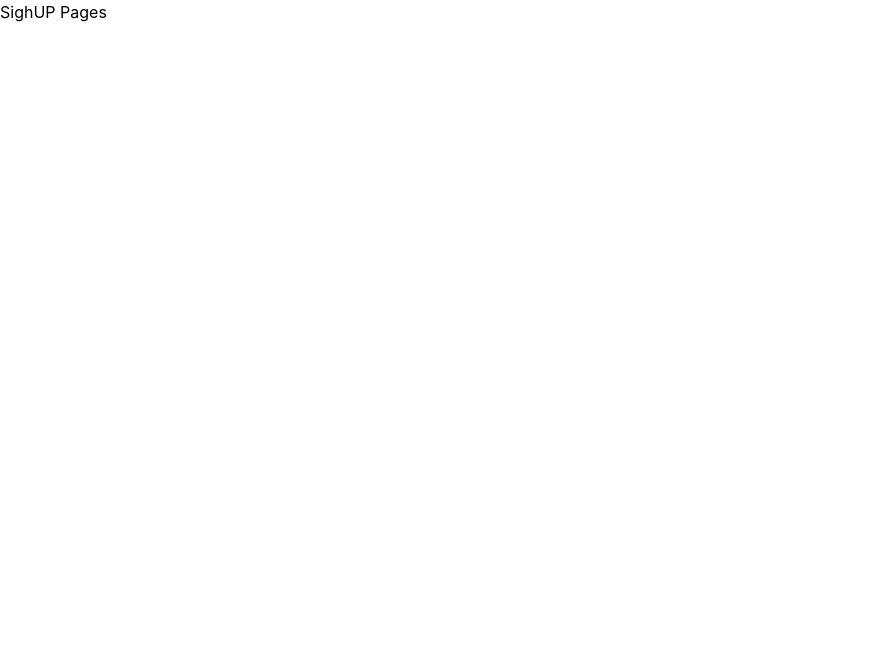
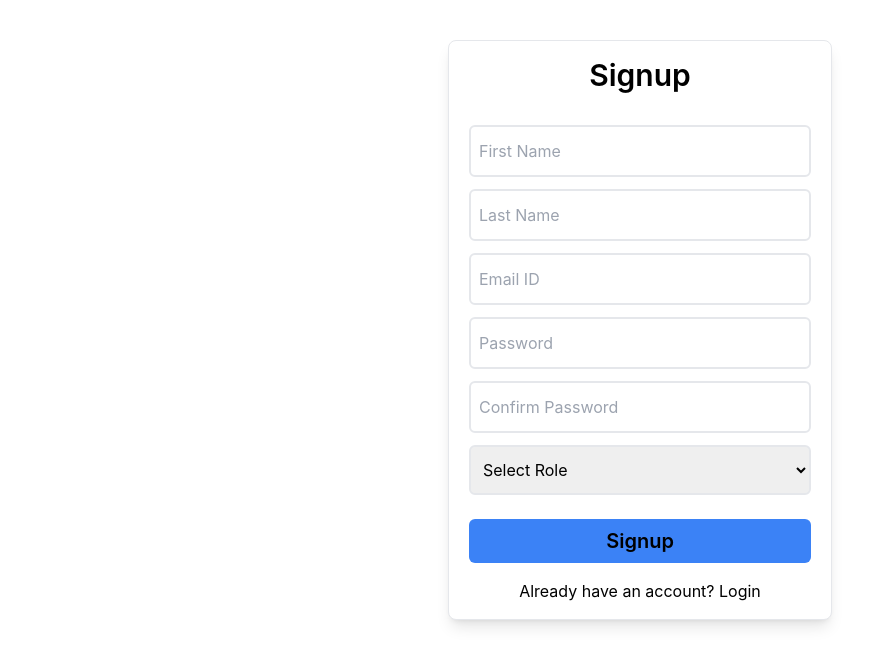
Before and after one commit to amitark7/React-Polling-App, a React (Create React App) app: page /signup in a window 1280 px wide. Shown: the top 666 px of the page, without its empty margins (0-894 px from the left). Built offline with nearby package versions, Linux system fonts and the light colour scheme; the HTML template or start-up script is replaced by a standard one.

Commit message:
Implement Signup Functionality

```diff
--- a/src/pages/Login.js
+++ b/src/pages/Login.js
@@ -1,6 +1,6 @@
 import React, { useEffect, useState } from "react";
 import { Link, useNavigate } from "react-router-dom";
-import { ValidateForm } from "../utils/VallidationCheck";
+import { ValidateForm } from "../utils/ValidationCheck";
 import { useDispatch, useSelector } from "react-redux";
 import { loginUser } from "../redux/reducer/authReducer";
 
@@ -20,7 +20,7 @@ const Login = () => {
   }, [error]);
 
   const onFormSubmit = async () => {
-    const isFormValid = ValidateForm(userData);
+    const isFormValid = ValidateForm(userData, true);
     if (isFormValid.isValid) {
       const result = await dispatch(loginUser(userData));
       if (result.payload?.ok) {
--- a/src/pages/Signup.js
+++ b/src/pages/Signup.js
@@ -1,8 +1,172 @@
-import React from "react";
+import React, { useState } from "react";
+import { Link, useNavigate } from "react-router-dom";
+import { ValidateForm } from "../utils/ValidationCheck";
+import { useDispatch, useSelector } from "react-redux";
+import { signupUser } from "../redux/reducer/authReducer";
+
 const Signup = () => {
+  const navigate = useNavigate();
+  const { loading } = useSelector((state) => state.auth);
+  const dispatch = useDispatch();
+  const [userData, setUserData] = useState({
+    firstName: "",
+    lastName: "",
+    email: "",
+    password: "",
+    confirmPassword: "",
+    roleId: "",
+  });
+  const [errors, setErrors] = useState({});
+  const [showModal, setShowModal] = useState(false);
+
+  const formOnChange = (e) => {
+    setUserData({ ...userData, [e.target.name]: e.target.value });
+    setErrors({ ...errors, [e.target.name]: "" });
+  };
+  const handleNavigate = () => {
+    navigate("/");
+    setShowModal(false);
+  };
+
+  const onFormSubmit = async (e) => {
+    e.preventDefault();
+    const isFormValid = ValidateForm(userData);
+    if (isFormValid.isValid) {
+      const result = await dispatch(signupUser(userData));
+      if (result.payload?.ok) {
+        setShowModal(true);
+      } else {
+        setErrors({ ...errors, email: "Email already registered" });
+      }
+    } else {
+      setErrors(isFormValid.errors);
+    }
+  };
+
   return (
-    <div>
-      <h1>SighUP Pages</h1>
+    <div className="flex flex-col items-center justify-center">
+      {showModal && (
+        <div className="fixed inset-0 flex h-[200px] mt-4 justify-center z-10 text-black">
+          <div className="modal-overlay fixed inset-0 bg-gray-500 opacity-50"></div>
+          <div className="modal-container bg-white w-11/12 md:max-w-md mx-auto rounded shadow-lg z-50 overflow-y-auto">
+            <div className="modal-content py-6 text-left px-4">
+              <div className="flex justify-between items-center pb-3">
+                <p className="text-2xl font-bold mb-3">Successfully !</p>
+              </div>
+              <p className="mb-3">
+                User signup Succesfully ! Click Ok to Redirect Login Page.
+              </p>
+              <div className="mt-7 flex justify-end ">
+                <button
+                  onClick={handleNavigate}
+                  className="px-4 py-2 text-gray-800 rounded-md bg-green-300 hover:bg-green-400"
+                >
+                  OK
+                </button>
+              </div>
+            </div>
+          </div>
+        </div>
+      )}
+      <div className="border bg-white w-[30%] shadow-lg py-4 px-5 text-center rounded-lg mx-auto mt-10">
+        <h1 className="text-3xl font-semibold">Signup</h1>
+        <form className="flex flex-col my-6 text-black text-left">
+          <input
+            type="text"
+            name="firstName"
+            placeholder="First Name"
+            className={`w-full rounded-md py-3 pl-2 outline-none border-2 mt-2 ${
+              errors.firstName ? "border-red-700" : ""
+            }`}
+            value={userData.firstName}
+            onChange={(e) => formOnChange(e)}
+          />
+          {errors.firstName && (
+            <p className="text-red-700 text-xs">{errors.firstName}</p>
+          )}
+          <input
+            type="text"
+            name="lastName"
+            placeholder="Last Name"
+            className={`w-full rounded-md py-3 pl-2 outline-none border-2 mt-3 ${
+              errors.lastName ? "border-red-700" : ""
+            }`}
+            value={userData.lastName}
+            onChange={(e) => formOnChange(e)}
+          />
+          {errors.lastName && (
+            <p className="text-red-700 text-xs">{errors.lastName}</p>
+          )}
+          <input
+            type="email"
+            name="email"
+            placeholder="Email ID"
+            className={`w-full rounded-md py-3 pl-2 outline-none border-2 mt-3 ${
+              errors.email ? "border-red-700" : ""
+            }`}
+            value={userData.email}
+            onChange={(e) => formOnChange(e)}
+          />
+          {errors.email && (
+            <p className="text-red-700 text-xs">{errors.email}</p>
+          )}
+          <input
+            type="password"
+            name="password"
+            placeholder="Password"
+            className={`w-full rounded-md py-3 pl-2 outline-none border-2 mt-3 ${
+              errors.password ? "border-red-700" : ""
+            }`}
+            value={userData.password}
+            onChange={(e) => formOnChange(e)}
+          />
+          {errors.password && (
+            <p className="text-red-700 text-xs">{errors.password}</p>
+          )}
+          <input
+            type="password"
+            name="confirmPassword"
+            placeholder="Confirm Password"
+            className={`w-full rounded-md py-3 pl-2 outline-none border-2 mt-3 ${
+              errors.confirmPassword ? "border-red-700" : ""
+            }`}
+            value={userData.confirmPassword}
+            onChange={(e) => formOnChange(e)}
+          />
+          {errors.confirmPassword && (
+            <p className="text-red-700 text-xs">{errors.confirmPassword}</p>
+          )}
+          <select
+            name="roleId"
+            id="roleId"
+            className={`w-full rounded-md py-3 pl-2 outline-none border-2 mt-3 ${
+              errors.role ? "border-red-700" : ""
+            }`}
+            onChange={formOnChange}
+            value={userData.role}
+          >
+            <option value="">Select Role</option>
+            <option value="1">Admin</option>
+            <option value="2">User</option>
+            <option value="3">Hr</option>
+          </select>
+          {errors.roleId && (
+            <p className="text-red-700 text-xs">{errors.roleId}</p>
+          )}
+        </form>
+        <button
+          onClick={onFormSubmit}
+          disabled={loading}
+          className={`w-full ${
+            loading ? "bg-blue-400" : "bg-blue-500"
+          } py-2 text-xl rounded-md mb-4 font-semibold`}
+        >
+          {loading ? "Loading..." : "Signup"}
+        </button>
+        <p className="text-base">
+          Already have an account? <Link to="/">Login</Link>
+        </p>
+      </div>
     </div>
   );
 };
--- a/src/redux/reducer/authReducer.js
+++ b/src/redux/reducer/authReducer.js
@@ -1,5 +1,29 @@
 import { createSlice, createAsyncThunk } from "@reduxjs/toolkit";
 
+export const signupUser = createAsyncThunk(
+  "auth/signupUser",
+  async (userData) => {
+    try {
+      const response = await fetch(
+        `${process.env.REACT_APP_BASE_URL}user/register`,
+        {
+          method: "POST",
+          headers: {
+            "Content-Type": "application/json",
+          },
+          body: JSON.stringify(userData),
+        }
+      );
+      if (response.ok) {
+        return response;
+      } else {
+        return response;
+      }
+    } catch (error) {
+      throw new Error(error.message);
+    }
+  }
+);
 export const loginUser = createAsyncThunk(
   "auth/loginUser",
   async (userData) => {
@@ -55,6 +79,15 @@ const authReducer = createSlice({
         state.loading = false;
         state.error = action.error.message;
         localStorage.clear();
+      })
+      .addCase(signupUser.pending, (state) => {
+        state.loading = true;
+      })
+      .addCase(signupUser.fulfilled, (state) => {
+        state.loading = false;
+      })
+      .addCase(signupUser.rejected, (state) => {
+        state.loading = false;
       });
   },
 });
--- /dev/null
+++ b/src/utils/ValidationCheck.js
@@ -0,0 +1,59 @@
+export const ValidateForm = (userData, isLogin = false) => {
+  let isValid = true;
+  const errors = {};
+
+  if (isLogin) {
+    if (!userData.email.trim()) {
+      errors.email = "Email is required";
+      isValid = false;
+    } else if (!/\S+@\S+\.\S+/.test(userData.email)) {
+      errors.email = "Email is invalid";
+      isValid = false;
+    }
+
+    if (!userData.password) {
+      errors.password = "Password is required";
+      isValid = false;
+    }
+  } else {
+    if (userData.firstName.length < 6) {
+      errors.firstName = "First name must be at least 6 characters.";
+      isValid = false;
+    }
+
+    if (!userData.lastName.trim()) {
+      errors.lastName = "Last name is required";
+      isValid = false;
+    }
+
+    if (!userData.email.trim()) {
+      errors.email = "Email is required";
+      isValid = false;
+    } else if (!/\S+@\S+\.\S+/.test(userData.email)) {
+      errors.email = "Email is invalid";
+      isValid = false;
+    }
+
+    if (!userData.password.trim()) {
+      errors.password = "Password is required";
+      isValid = false;
+    } else if (userData.password.length < 6) {
+      errors.password = "Password must be at least 6 characters long";
+      isValid = false;
+    }
+
+    if (!userData.confirmPassword.trim()) {
+      errors.confirmPassword = "Confirm password is required";
+      isValid = false;
+    } else if (userData.password !== userData.confirmPassword) {
+      errors.confirmPassword = "Passwords do not match";
+      isValid = false;
+    }
+
+    if (!userData.roleId) {
+      errors.roleId = "Role is required";
+      isValid = false;
+    }
+  }
+  return { isValid, errors };
+};
--- a/src/utils/VallidationCheck.js
+++ /dev/null
@@ -1,18 +0,0 @@
-export const ValidateForm = (userData) => {
-  let isValid = true;
-  const errors = {};
-
-  if (!userData.email.trim()) {
-    errors.email = "Email is required";
-    isValid = false;
-  } else if (!/\S+@\S+\.\S+/.test(userData.email)) {
-    errors.email = "Email is invalid";
-    isValid = false;
-  }
-
-  if (!userData.password) {
-    errors.password = "Password is required";
-    isValid = false;
-  }
-  return { isValid, errors };
-};
```
